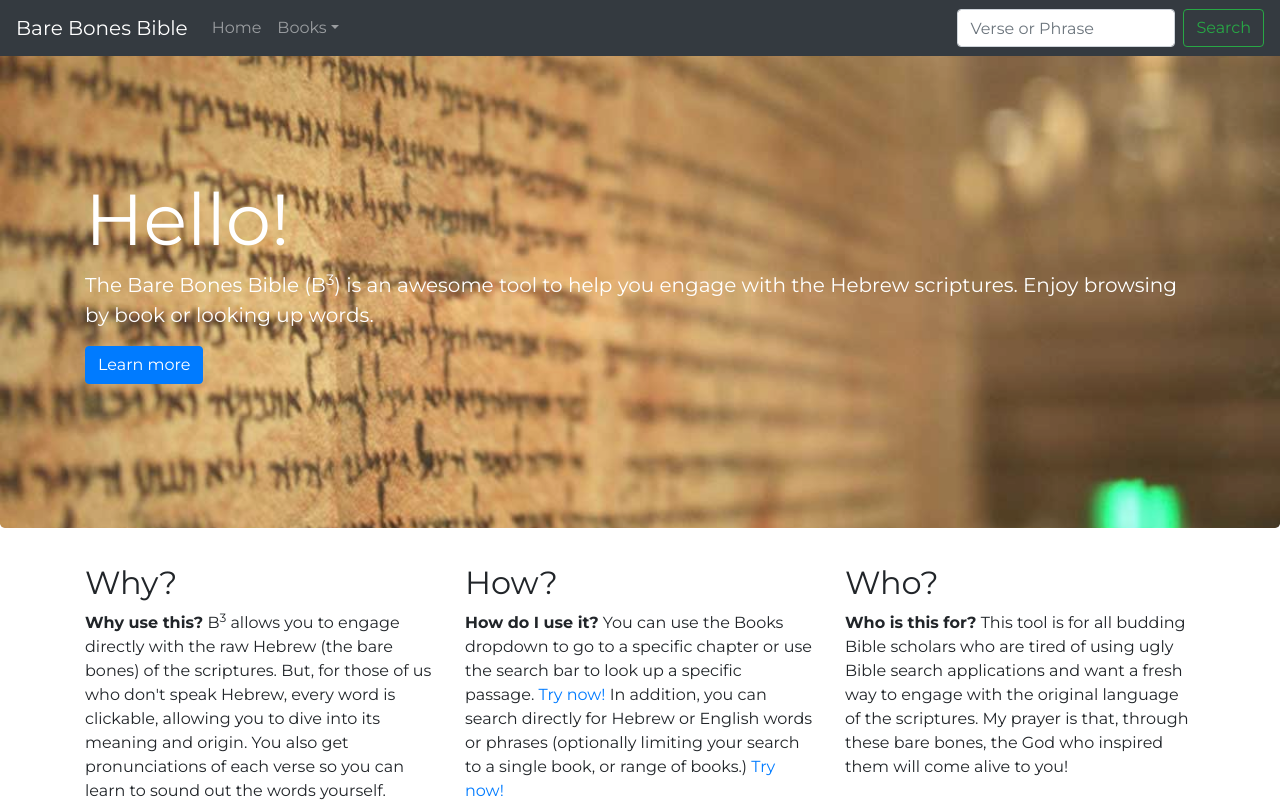
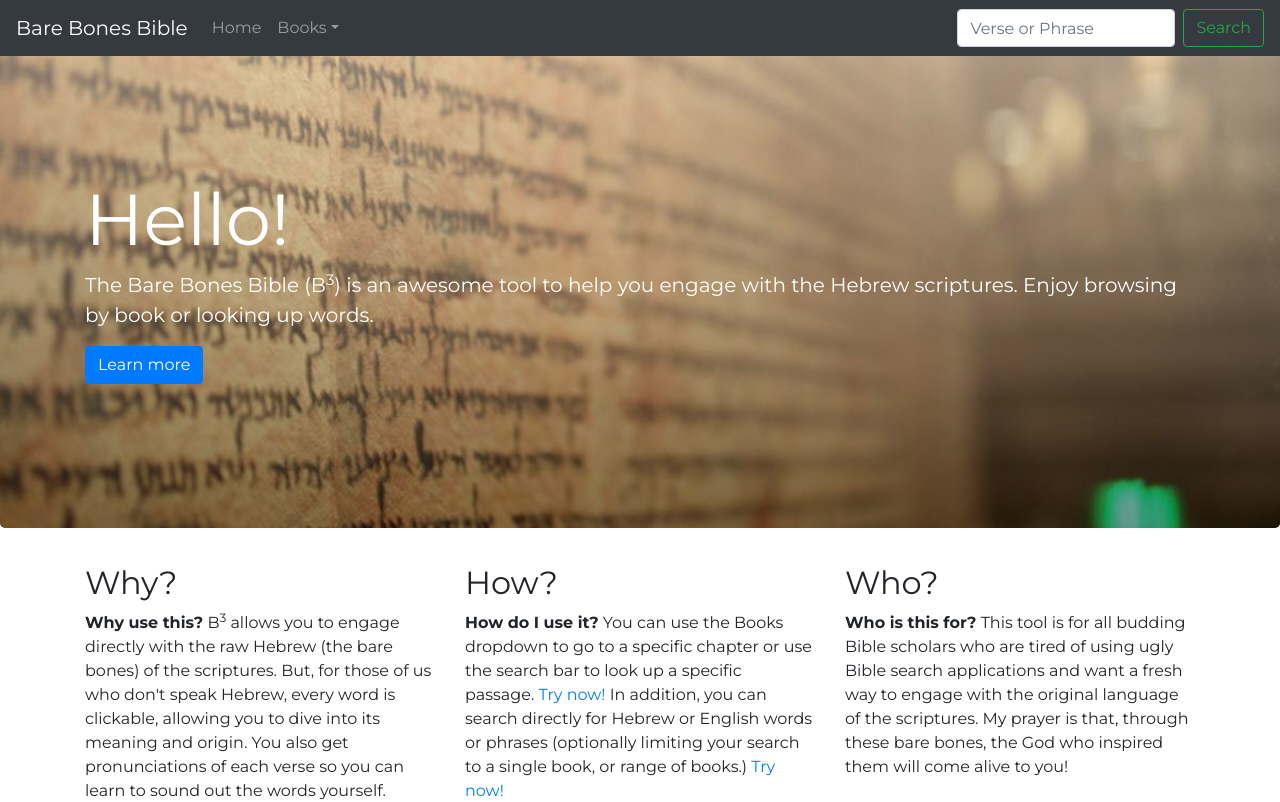
Before and after one commit to jahall/barebonesbible-ui, a React (Create React App) app: page / in a window 1280 px wide. Shown: the top 802 px of the page. Built offline with nearby package versions, Linux system fonts and the light colour scheme; a web font is replaced by a local one.

Commit message:
Fiddle with image

```diff
--- a/src/Home.js
+++ b/src/Home.js
@@ -10,7 +10,7 @@ import Row from 'react-bootstrap/Row';
 function Home() {
   return (
     <div className="home">
-      <Jumbotron style={{ backgroundImage: `linear-gradient(rgba(255,255,255,0.1), rgba(255,255,255,0.1)), url(${scrolls})` }}>
+      <Jumbotron style={{ backgroundImage: `linear-gradient(rgba(255,255,255,0.4), rgba(0,0,0,0.4)), url(${scrolls})` }}>
         <Container>
           <h1 className="display-3">Hello!</h1>
           <p className="lead">
```
